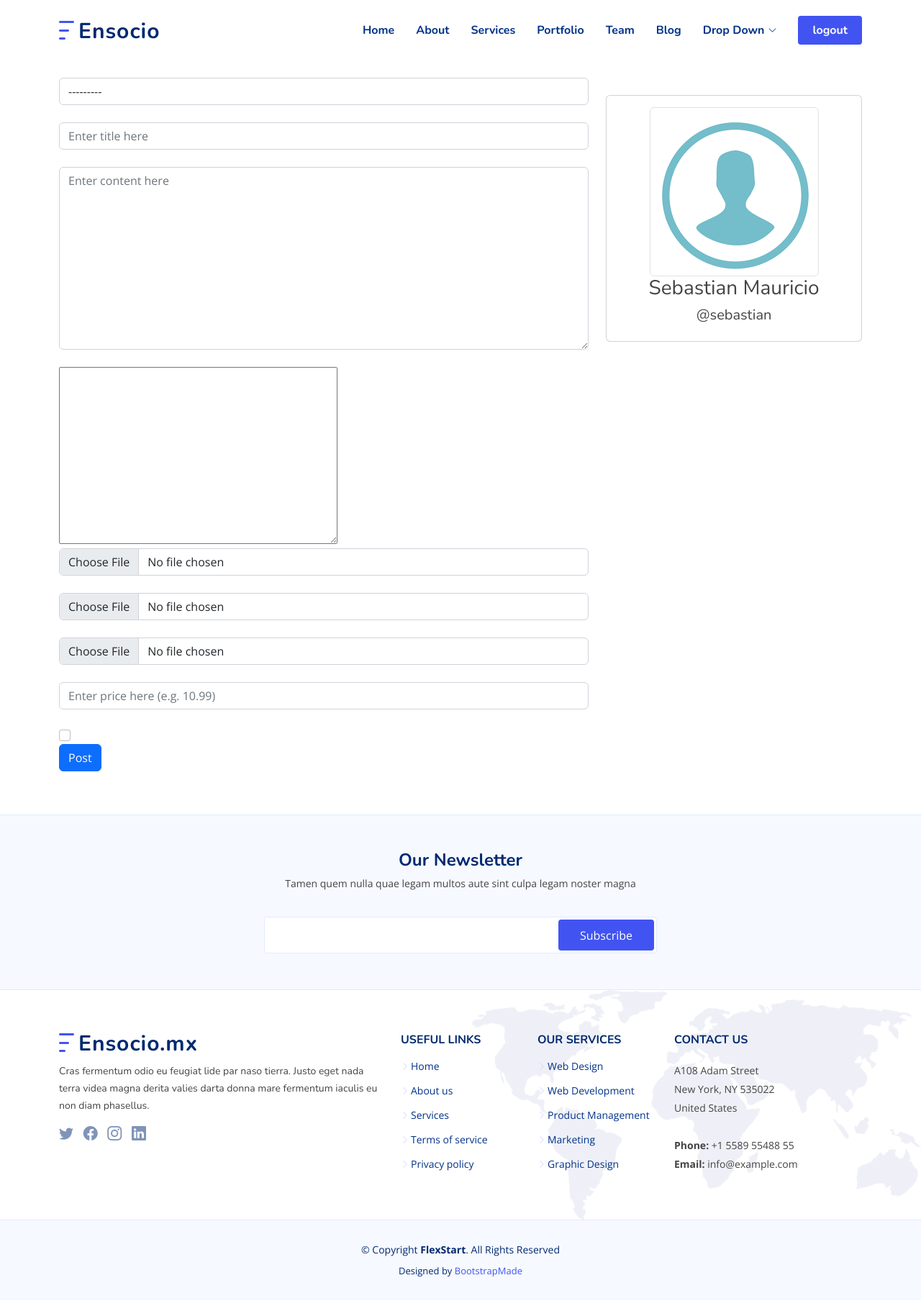
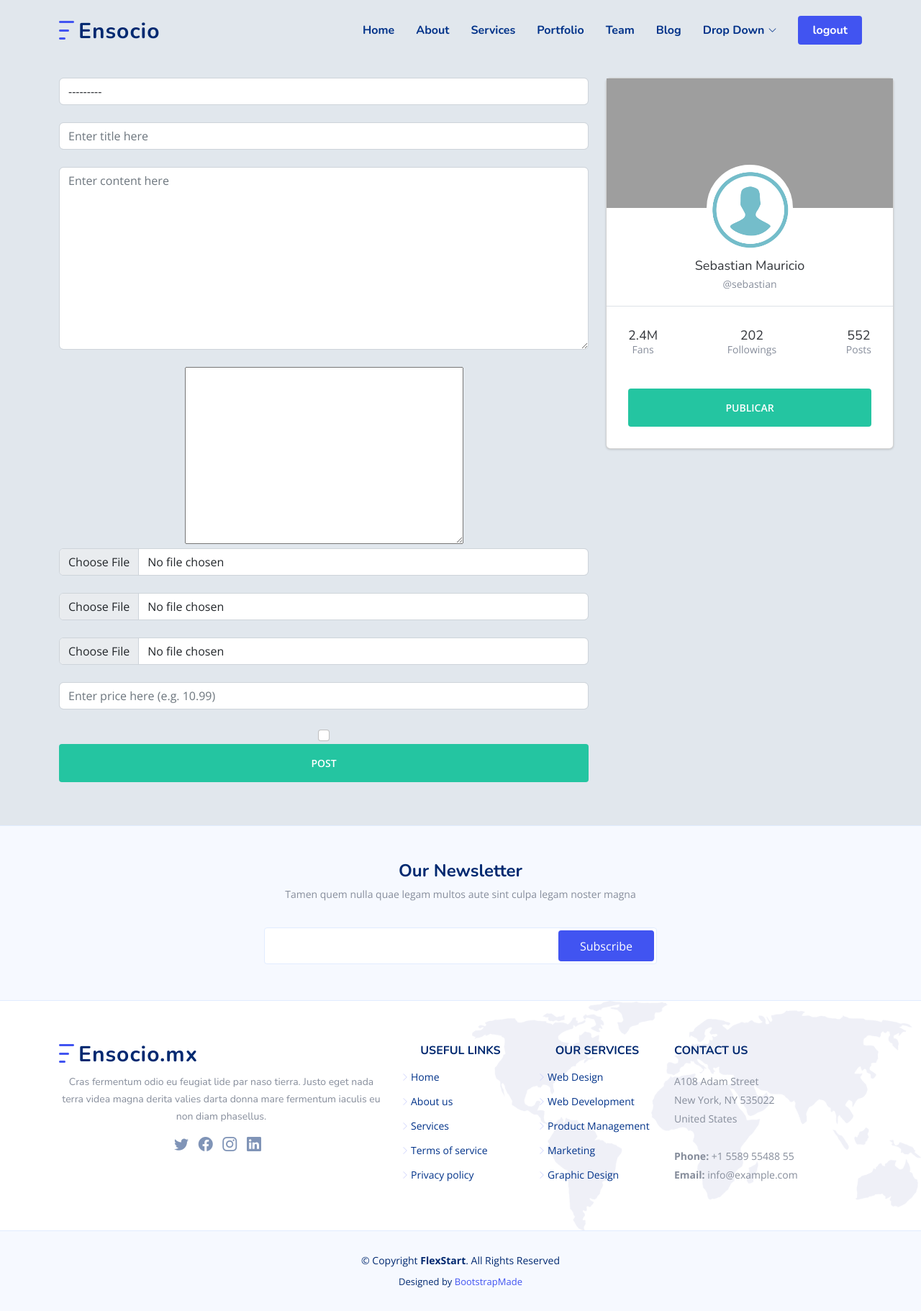
Before and after one commit to SebastianMou/EnsocioBataV1, a Django app: page /create_post/ in a window 1280 px wide. Shown: the whole page at 72% size. Before the commit the page ends 1775 px from the top, so only its background shows below. Run offline with Django 4.2, Linux system fonts and the light colour scheme; a user stored in the database is signed in; data comes from the database, SQL or seed files in the repository; both versions use the stored data as it was after the commit; some libraries are stand-ins or nearby versions; grey boxes are pictures that could not be loaded.

Commit message:
profile done

```diff
--- a/templates/service/create_posts.html
+++ b/templates/service/create_posts.html
@@ -1,6 +1,98 @@
 {% extends '../base.html' %}
 {% load static %}
 {% block content %}
+<style>
+
+    body {
+        background-color: #e1e7ed;
+        text-align: center;
+    }
+
+    h3 {
+        font-size: 18px;
+        font-weight: 500;
+        color: #33363b;
+    }
+
+    p {
+        font-size: 14px;
+        color: #868d9b;
+    }
+
+    .card {
+        width: 400px;
+        height: auto;
+        background-color: #ffffff;
+        margin: 0 auto;
+        margin-top: 0px;
+        box-shadow: 0px 1px 3px 0px rgba(0, 0, 0, 0.15);
+    }
+
+    .card_profile_img {
+        width: 120px;
+        height: 120px;
+        background-color: #868d9b;
+        background: url("{{ user.profile.user_image.url }}");
+        background-repeat: no-repeat;
+        background-size: cover;
+        background-position: center;
+        border: 2px solid #ffffff;
+        border-radius: 120px;
+        margin: 0 auto;
+        margin-top: -60px;
+
+    }
+
+    .card_background_img {
+        width: 100%;
+        height: 180px;
+        background-color: #e1e7ed;
+        background: url("https://source.unsplash.com/9wg5jCEPBsw");
+        background-repeat: no-repeat;
+        background-size: cover;
+        background-position: center;
+    }
+
+    .user_details p {
+        margin-bottom: 20px;
+        margin-top: -5px;
+    }
+
+    .user_details h3 {
+        margin-top: 10px;
+    }
+
+    .card_count {
+        padding: 30px;
+        border-top: 1px solid #dde1e7;
+    }
+
+    .count {
+        display: flex;
+        align-items: center;
+        justify-content: space-between;
+        margin-bottom: 28px;
+    }
+
+    .count p {
+        margin-top: -10px;
+    }
+
+    .btn {
+        padding: 16px;
+        width: 100%;
+        border: none;
+        outline: none;
+        border-radius: 4px;
+        background-color: #24c5a1;
+        color: #ffffff;
+        cursor: pointer;
+        text-align: center;
+        font-size: 14px;
+        font-weight: 600;
+        text-transform: uppercase;
+    }
+</style>
 <section id="" class="container-fluid d-flex align-items-center justify-content-between">
     <div class="container">
         <br><br>
@@ -32,14 +124,29 @@
                 </form>
             </div>
             <div class="col-4">
-                <br>
                 <div class="card">
-                    <div class="card-body">
-                        <center>
-                            <img class="img-thumbnail" src="{{ user.profile.user_image.url }}" alt="" srcset="">
-                            <h3>{{ user.first_name }} {{ user.last_name }}</h3>
-                            <h5>@{{ user.username }}</h5>
-                        </center>
+                    <div class="card_background_img"></div>
+                    <div class="card_profile_img"></div>
+                    <div class="user_details">
+                        <h3>{{ user.first_name }} {{ user.last_name }}</h3>
+                        <p>@{{ user.username }}</p>
+                    </div>
+                    <div class="card_count">
+                        <div class="count">
+                            <div class="fans">
+                                <h3>2.4M</h3>
+                                <p>Fans</p>
+                            </div>
+                            <div class="following">
+                                <h3>202</h3>
+                                <p>Followings</p>
+                            </div>
+                            <div class="post">
+                                <h3>552</h3>
+                                <p>Posts</p>
+                            </div>
+                        </div>
+                        <div class="btn">Publicar</div>
                     </div>
                 </div>
             </div>
```
Also changed, not shown: core/settings.py (+12 -8 lines), templates/autho/profile.html (+120 -32 lines), db.sqlite3.
